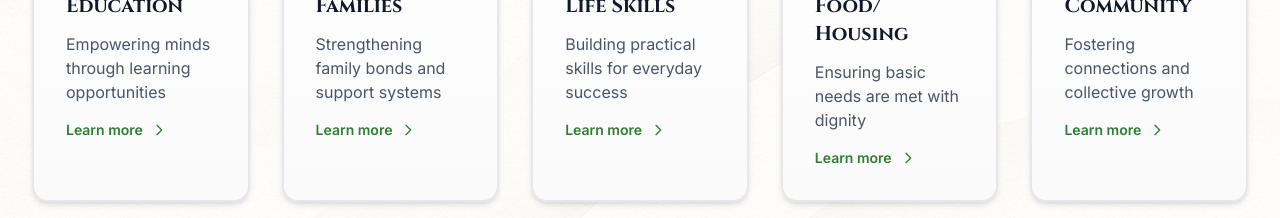
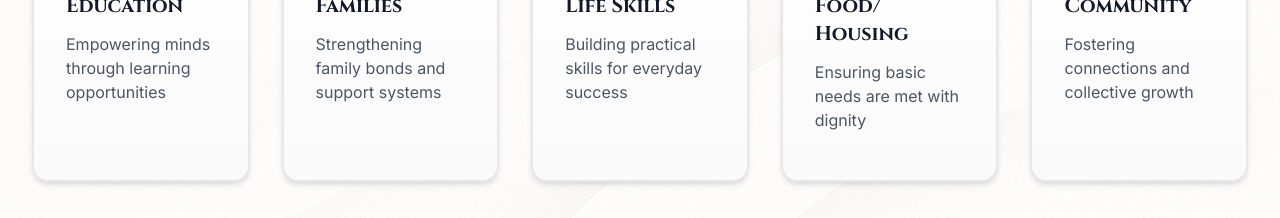
Before and after one commit to LetsGetRemixed/BuildingBridge, a Next.js app: page /about in a window 1280 px wide. Shown: the part 1820-2038 px from the top of the page. Built offline with nearby package versions, Linux system fonts and the light colour scheme; no server answers; the database is empty.

Commit message:
little fix

```diff
--- a/src/app/about/page.tsx
+++ b/src/app/about/page.tsx
@@ -498,12 +498,7 @@ export default function About() {
                     </p>
                     <div className="flex items-center text-sm font-semibold"
                          style={{ color: foundationGreen }}>
-                      <span className="group-hover:translate-x-1 transition-transform duration-300 inline-flex items-center">
-                        Learn more
-                        <svg className="ml-2 h-4 w-4" fill="none" stroke="currentColor" viewBox="0 0 24 24">
-                          <path strokeLinecap="round" strokeLinejoin="round" strokeWidth={2} d="M9 5l7 7-7 7" />
-                        </svg>
-                      </span>
+
                     </div>
                   </div>
                 </div>
```
